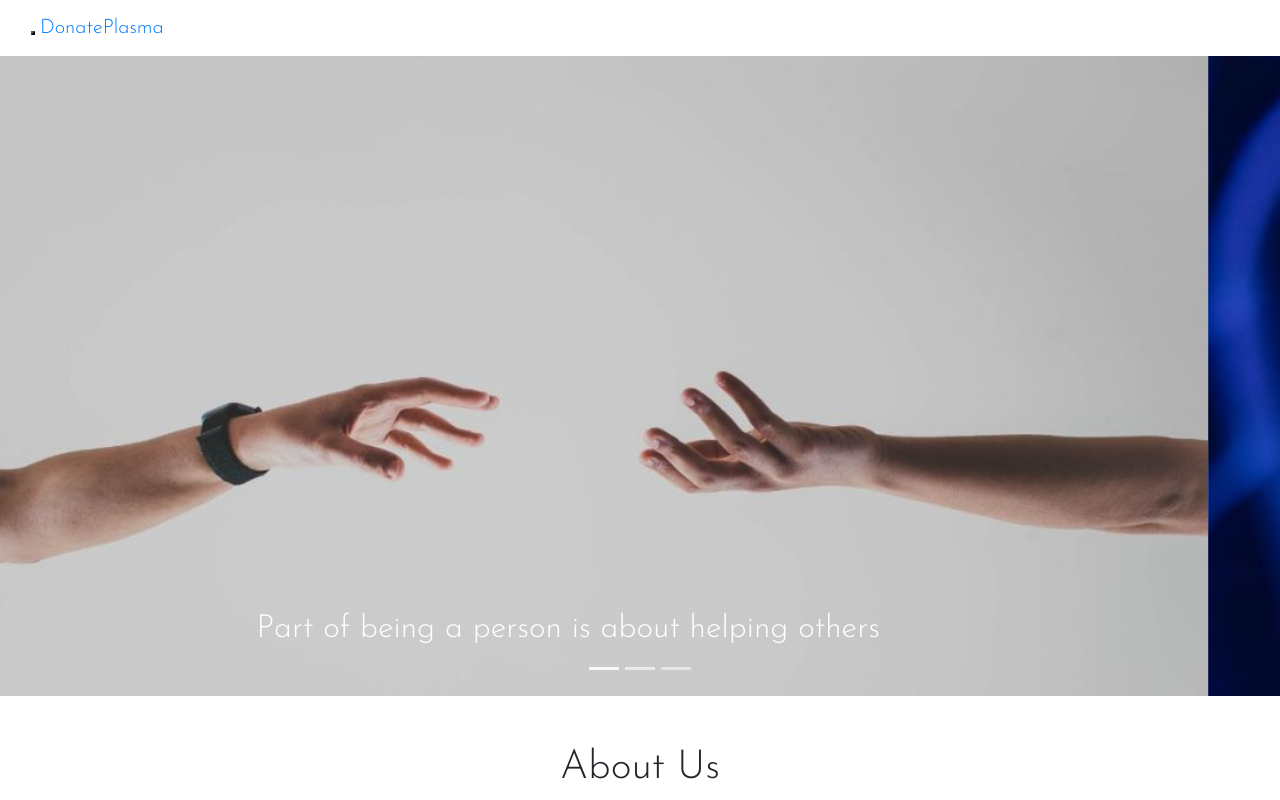
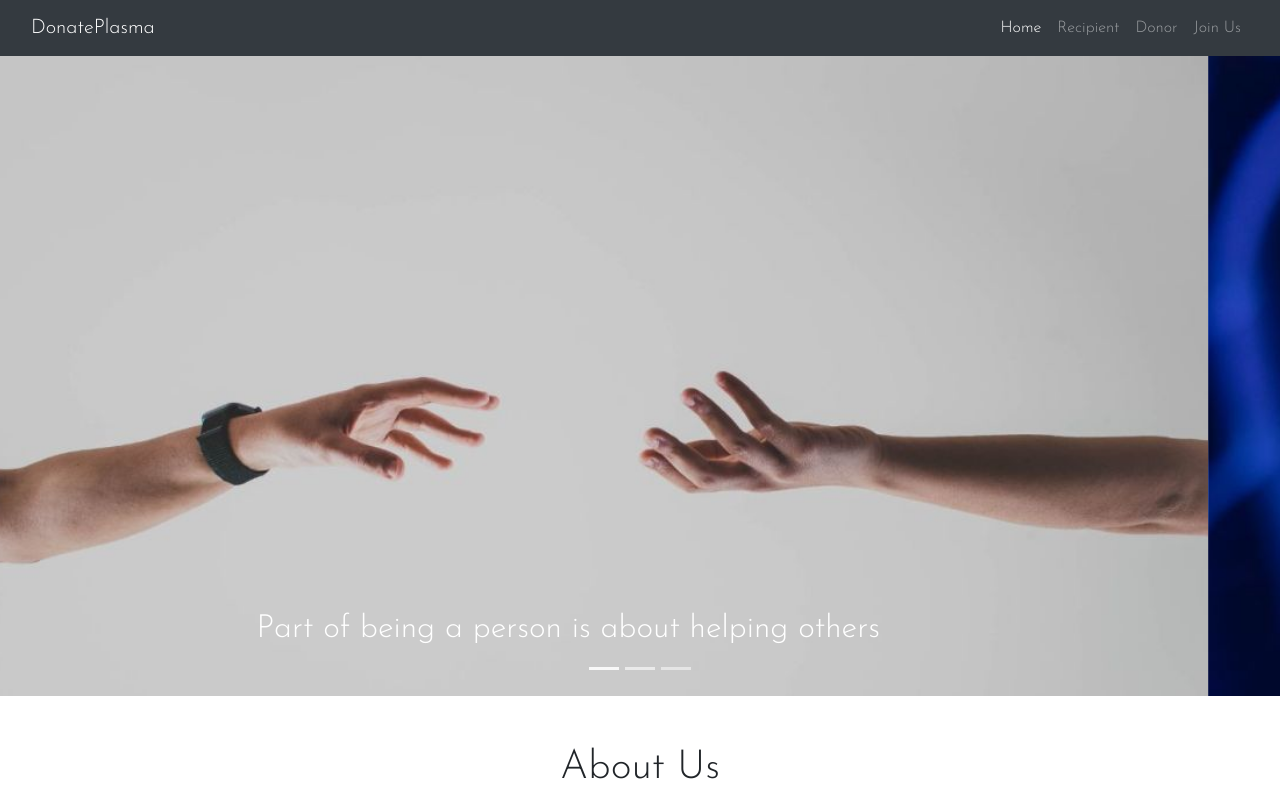
Before and after one commit to asaman94/donate, a plain HTML site: page index.html in a window 1280 px wide. Shown: the top 800 px of the page. Drawn offline with nearby package versions, Linux system fonts and the light colour scheme.

Commit message:
Update index.html

```diff
--- a/index.html
+++ b/index.html
@@ -1,7 +1,7 @@
 <!DOCTYPE html>
 <html>
 <head>
-	<title></title>
+	<title>DonatePlasma</title>
 	<meta charset="utf-8">
 	<meta name="viewport" content="width=device-width, initial-scale=1">
 	<link href="https://fonts.googleapis.com/css2?family=Josefin+Sans:wght@300&display=swap" rel="stylesheet">
@@ -22,25 +22,26 @@
 <body>
 	<header>
 
-		  <nav class="navbar navbar-inverse">
+		<nav class="navbar navbar-expand-lg navbar-dark bg-dark">
   <div class="container-fluid">
-    <div class="navbar-header">
-      <button type="button" class="navbar-toggle" data-toggle="collapse" data-target="#myNavbar">
-        <span class="icon-bar"></span>
-        <span class="icon-bar"></span>
-        <span class="icon-bar"></span>
-      </button>
-      <a class="navbar-brand" href="index.html">DonatePlasma</a>
-    </div>
-    <div class="collapse navbar-collapse" id="myNavbar">
-      <ul class="nav navbar-nav">
-        <li class="active"><a href="index.html">Home</a></li>
-        <li><a href="recipient.html">Recipient</a></li>
-        <li><a href="donor.html">Donor</a></li>
-      </ul>
-      <ul class="nav navbar-nav navbar-right">
-        <li><a href="connect.html"><span class="glyphicon glyphicon-user"></span> Join Us</a></li>
-      </ul>
+    <a class="navbar-brand" href="index.html">DonatePlasma</a>
+    <button class="navbar-toggler" type="button" data-bs-toggle="collapse" data-bs-target="#navbarSupportedContent" aria-controls="navbarSupportedContent" aria-expanded="false" aria-label="Toggle navigation">
+      <span class="navbar-toggler-icon"></span>
+    </button>
+    <div class="collapse navbar-collapse" id="navbarSupportedContent">
+      <ul class="navbar-nav ml-auto">
+        <li class="nav-item">
+          <a class="nav-link active" aria-current="page" href="index.html">Home</a>
+        </li>
+        <li class="nav-item">
+          <a class="nav-link" href="recipient.html">Recipient</a>
+        </li>
+        <li class="nav-item">
+          <a class="nav-link" href="donor.html">Donor</a>
+        </li>
+        <li class="nav-item">
+          <a class="nav-link" href="connect.html">Join Us</a>
+        </li>
     </div>
   </div>
 </nav>
```
